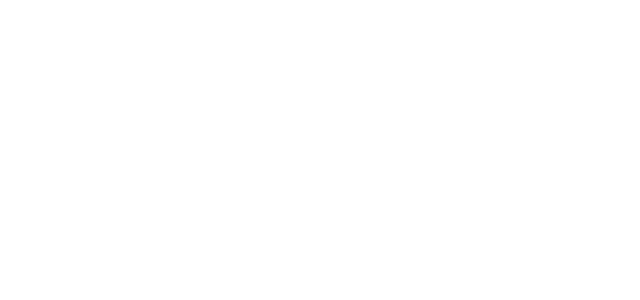
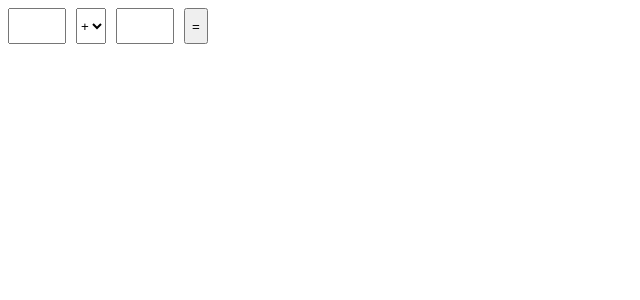
Before and after one commit to Forhye/TR_BoarderMaking, a React (Vite) app: page /exam in a window 1280 px wide. Before the commit this address had no page. Shown: the top 300 px of the page, without its empty margins (0-640 px from the left). Built offline with nearby package versions, Linux system fonts and the light colour scheme.

Commit message:
계산기 연습

```diff
--- a/src/App.jsx
+++ b/src/App.jsx
@@ -6,32 +6,12 @@
 import Create from './pages/Create'
 import Home from './pages/Home'
 import Info from './pages/Info'
-import Create2 from './pages/Create2'
-
-const mokData = [
-  {
-    id: 1,
-    title: "1번 글 제목입니다.",
-    content: "1번 글 내용 입니다.",
-    date: new Date().getTime()
-  }, {
-    id: 2,
-    title: "2번 글 제목입니다.",
-    content: "2번 글 내용 입니다.",
-    date: new Date().getTime()
-  }, {
-    id: 3,
-    title: "3번 글 제목입니다.",
-    content: "3번 글 내용 입니다.",
-    date: new Date().getTime()
-  }
-]
-
+import Exam from './pages/Exam'
 
 
 function App() {
 
-  const [boardUpdate, setUpdate] = useState(mokData);
+  const [boardUpdate, setUpdate] = useState([]);
 
   const onUpdate = (data) => {
 
@@ -44,7 +24,7 @@
         <Route path="/" element={<Home data={boardUpdate} />}></Route>
         <Route path='/info/:id' element={<Info />}></Route>
         <Route path='/create' element={<Create onUpdate={onUpdate} />}></Route>
-        <Route path='/create2' element={<Create2 />}></Route>
+        <Route path='/exam' element={<Exam />}></Route>
       </Routes>
     </>
   )
--- /dev/null
+++ b/src/pages/Exam.css
@@ -0,0 +1,9 @@
+.Cal {
+    display: flex;
+    gap: 10px;
+}
+
+.Cal input {
+    width: 50px;
+    min-height: 30px;
+}
--- /dev/null
+++ b/src/pages/Exam.jsx
@@ -0,0 +1,76 @@
+import './Exam.css'
+
+import { useState } from 'react'
+
+const Exam = () => {
+
+    const [calData, setCalData] = useState([]);
+    const [result, setResult] = useState("");
+    const [selectOption, setSelectoption] = useState("");
+
+    const Left_Change = (e) => {
+        const L_value = e.target.value
+
+        setCalData({
+            ...calData,
+            L_value
+        })
+    }
+
+    const Right_Change = (e) => {
+        const R_value = e.target.value
+
+        setCalData({
+            ...calData,
+            R_value
+        })
+    }
+    console.log(calData)
+
+    const selectChange = (e) => {
+        setSelectoption(e.target.value)
+    }
+
+    const onClick = () => {
+        if (selectOption === "plus") {
+            setResult(Number(calData["L_value"]) + Number(calData["R_value"]))
+        } else if (
+            selectOption === "minus"
+        ) {
+            setResult(Number(calData["L_value"]) - Number(calData["R_value"]))
+        } else if (
+            selectOption === "multiply"
+        ) {
+            setResult(Number(calData["L_value"]) * Number(calData["R_value"]))
+        } else if (
+            selectOption === "divide" // && "R_value" !== "L_value"
+        ) {
+            setResult(Number(calData["L_value"]) / Number(calData["R_value"]))
+        }
+
+    }
+
+
+    return (
+        <div className="Cal">
+            <div>
+                <input type="text" name="left_value" onChange={Left_Change} />
+            </div>
+
+            <select onChange={selectChange}>
+                <option value="plus">+</option>
+                <option value="minus">-</option>
+                <option value="multiply">*</option>
+                <option value="divide">/</option>
+            </select>
+
+            <input type="text" name="right_value" onChange={Right_Change} />
+
+            <button onClick={onClick}>=</button>
+
+            <div>{result}</div>
+        </div >
+    )
+}
+
+export default Exam;
```
